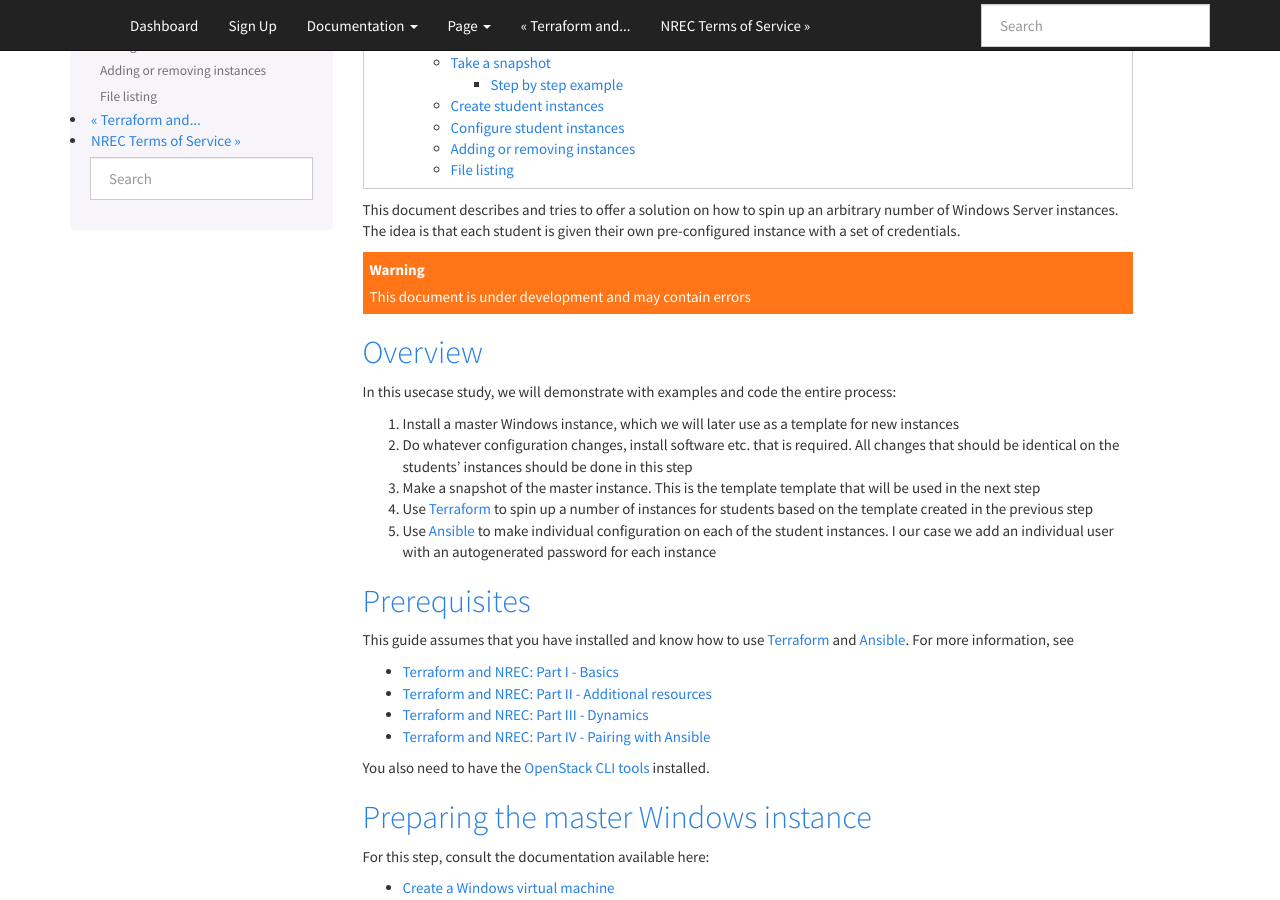
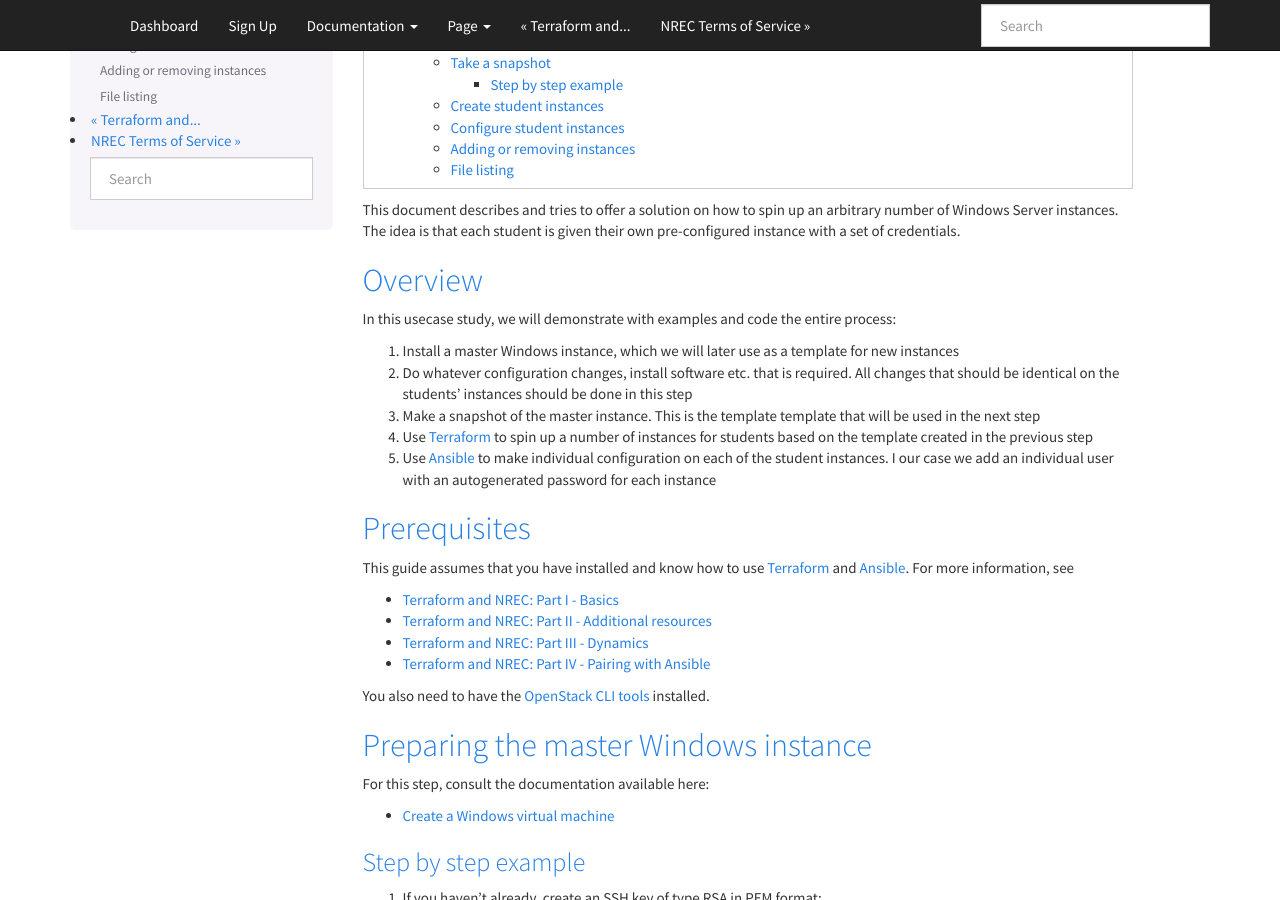
Before and after one commit to norcams/docs-enduser, a Sphinx documentation site: the page built from docs/usecase-class-windows.rst, in a window 1280 px wide and 900 px high, scrolled down 316 px. Built offline with Sphinx 7.4.7, drawn with Linux system fonts in a browser that asks for light colours.

Commit message:
remove warning

```diff
--- a/docs/usecase-class-windows.rst
+++ b/docs/usecase-class-windows.rst
@@ -17,8 +17,6 @@ This document describes and tries to offer a solution on how to spin
 up an arbitrary number of Windows Server instances. The idea is that
 each student is given their own pre-configured instance with a set of
 credentials.
-
-.. WARNING:: This document is under development and may contain errors
 
 
 Overview
```
